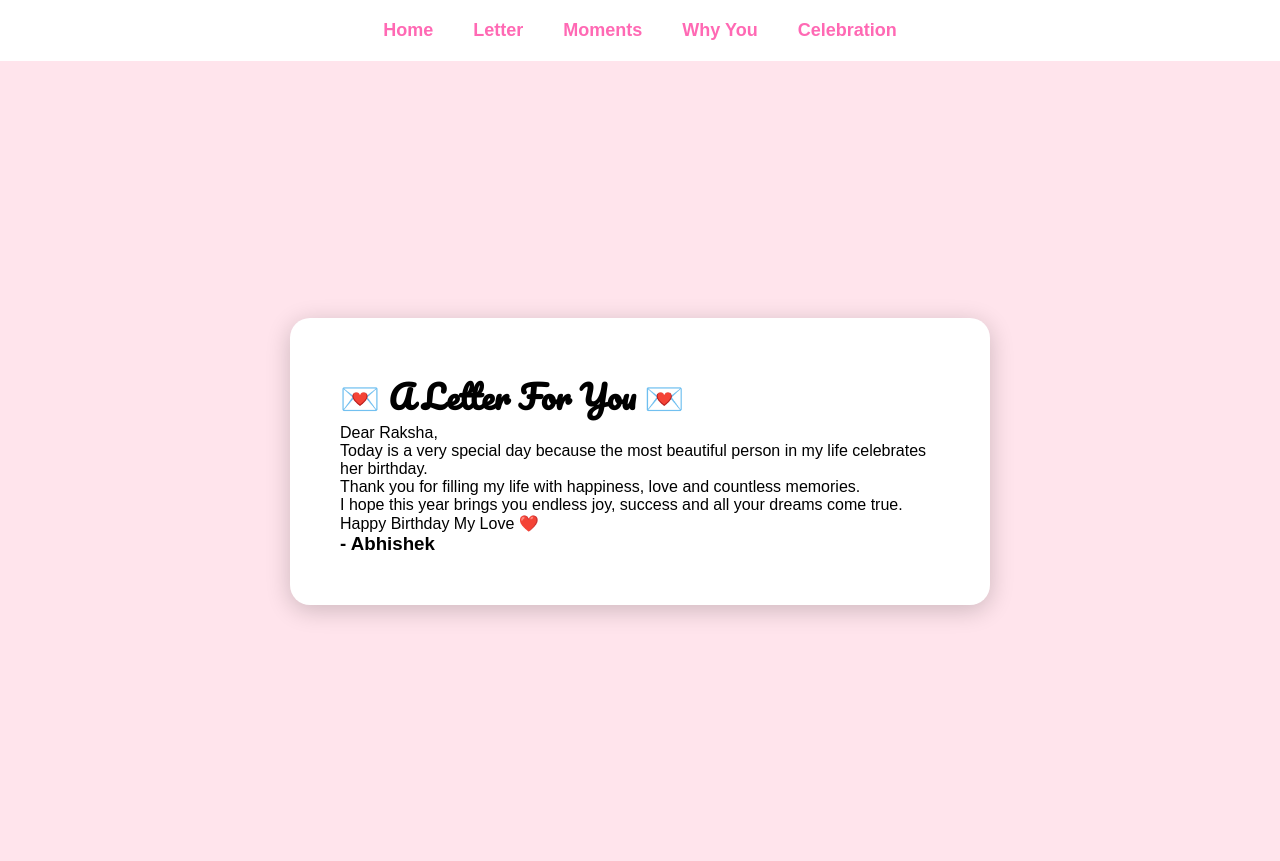
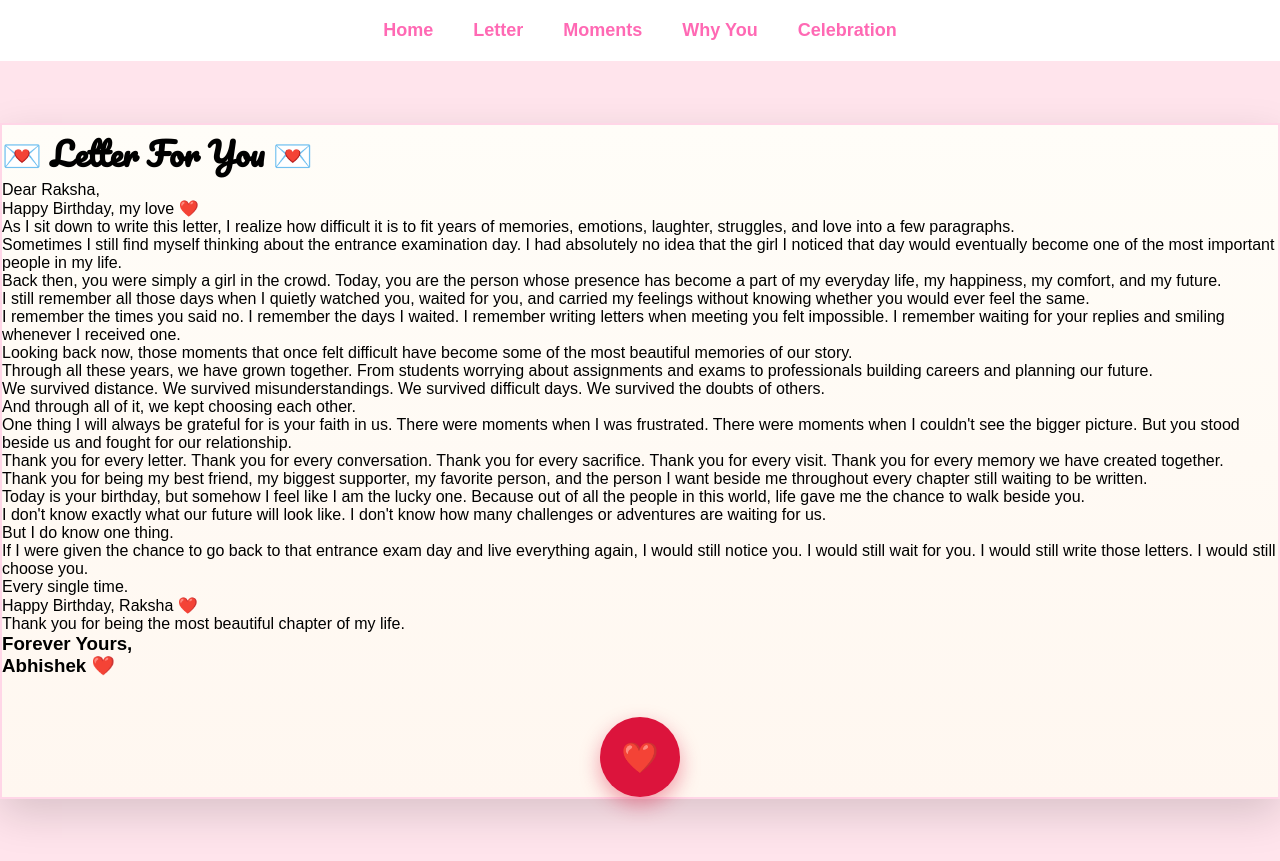
Before and after one commit to abhishekpr86/Birthday-Wishes, a React (Vite) app: page /letter in a window 1280 px wide. Built offline with nearby package versions, Linux system fonts and the light colour scheme.

Commit message:
Added so many feature like Moments page and changed the letter page

```diff
--- /dev/null
+++ b/src/data/memories.js
@@ -0,0 +1,164 @@
+const memories = [
+  {
+    id: 1,
+    image: "/images/memories/beige.jpg"
+
+  },
+
+  {
+    id: 2,
+    image: "/images/memories/moment2.jpg"
+  },
+
+  {
+    id: 3,
+    image: "/images/memories/moment3.jpg"
+  },
+
+  {
+    id: 4,
+    image: "/images/memories/moment4.jpg"
+  },
+  {
+    id: 1,
+    image: "/images/memories/beige.jpg"
+
+  },
+
+  {
+    id: 2,
+    image: "/images/memories/moment2.jpg"
+  },
+
+  {
+    id: 3,
+    image: "/images/memories/moment3.jpg"
+  },
+
+  {
+    id: 4,
+    image: "/images/memories/moment4.jpg"
+  },
+  {
+    id: 1,
+    image: "/images/memories/beige.jpg"
+
+  },
+
+  {
+    id: 2,
+    image: "/images/memories/moment2.jpg"
+  },
+
+  {
+    id: 3,
+    image: "/images/memories/moment3.jpg"
+  },
+
+  {
+    id: 4,
+    image: "/images/memories/moment4.jpg"
+  },
+  {
+    id: 1,
+    image: "/images/memories/beige.jpg"
+
+  },
+
+  {
+    id: 2,
+    image: "/images/memories/moment2.jpg"
+  },
+
+  {
+    id: 3,
+    image: "/images/memories/moment3.jpg"
+  },
+
+  {
+    id: 4,
+    image: "/images/memories/moment4.jpg"
+  },
+  {
+    id: 1,
+    image: "/images/memories/beige.jpg"
+
+  },
+
+  {
+    id: 2,
+    image: "/images/memories/moment2.jpg"
+  },
+
+  {
+    id: 3,
+    image: "/images/memories/moment3.jpg"
+  },
+
+  {
+    id: 4,
+    image: "/images/memories/moment4.jpg"
+  },
+  {
+    id: 1,
+    image: "/images/memories/beige.jpg"
+
+  },
+
+  {
+    id: 2,
+    image: "/images/memories/moment2.jpg"
+  },
+
+  {
+    id: 3,
+    image: "/images/memories/moment3.jpg"
+  },
+
+  {
+    id: 4,
+    image: "/images/memories/moment4.jpg"
+  },
+  {
+    id: 1,
+    image: "/images/memories/beige.jpg"
+
+  },
+
+  {
+    id: 2,
+    image: "/images/memories/moment2.jpg"
+  },
+
+  {
+    id: 3,
+    image: "/images/memories/moment3.jpg"
+  },
+
+  {
+    id: 4,
+    image: "/images/memories/moment4.jpg"
+  },
+  {
+    id: 1,
+    image: "/images/memories/beige.jpg"
+
+  },
+
+  {
+    id: 2,
+    image: "/images/memories/moment2.jpg"
+  },
+
+  {
+    id: 3,
+    image: "/images/memories/moment3.jpg"
+  },
+
+  {
+    id: 4,
+    image: "/images/memories/moment4.jpg"
+  }
+];
+
+export default memories;
--- a/src/pages/CelebrationPage.jsx
+++ b/src/pages/CelebrationPage.jsx
@@ -1,5 +1,7 @@
 import Confetti from "react-confetti";
 import { useNavigate } from "react-router-dom";
+import FloatingHearts from "../components/FloatingHearts";
+
 
 function CelebrationPage() {
   const navigate = useNavigate();
@@ -7,8 +9,12 @@ function CelebrationPage() {
   return (
     <div className="celebration-page">
 
-      <Confetti />
-
+      <Confetti
+numberOfPieces={85}
+recycle={true}
+gravity={0.05}
+/>
+    <FloatingHearts />
       <div className="celebration-card">
 
         <h1>🎉 Happy Birthday Raksha ❤️</h1>
--- a/src/pages/LetterPage.jsx
+++ b/src/pages/LetterPage.jsx
@@ -7,33 +7,137 @@ function LetterPage() {
 
       <div className="letter-container">
        <div className="letter-card">
-          <h1>💌 A Letter For You 💌</h1>
+
+  <h1>💌 Letter For You 💌</h1>
 
   <p>
     Dear Raksha,
   </p>
 
   <p>
-            Today is a very special day because the most
-            beautiful person in my life celebrates her
-            birthday.
+    Happy Birthday, my love ❤️
   </p>
 
   <p>
-            Thank you for filling my life with happiness,
-            love and countless memories.
+    As I sit down to write this letter, I realize how difficult it is to
+    fit years of memories, emotions, laughter, struggles, and love into a
+    few paragraphs.
   </p>
 
   <p>
-            I hope this year brings you endless joy,
-            success and all your dreams come true.
+    Sometimes I still find myself thinking about the entrance examination
+    day. I had absolutely no idea that the girl I noticed that day would
+    eventually become one of the most important people in my life.
   </p>
 
   <p>
-            Happy Birthday My Love ❤️
+    Back then, you were simply a girl in the crowd. Today, you are the
+    person whose presence has become a part of my everyday life,
+    my happiness, my comfort, and my future.
   </p>
 
-          <h3>- Abhishek</h3>
+  <p>
+    I still remember all those days when I quietly watched you, waited for
+    you, and carried my feelings without knowing whether you would ever
+    feel the same.
+  </p>
+
+  <p>
+    I remember the times you said no.
+    I remember the days I waited.
+    I remember writing letters when meeting you felt impossible.
+    I remember waiting for your replies and smiling whenever I received one.
+  </p>
+
+  <p>
+    Looking back now, those moments that once felt difficult have become
+    some of the most beautiful memories of our story.
+  </p>
+
+  <p>
+    Through all these years, we have grown together.
+    From students worrying about assignments and exams to professionals
+    building careers and planning our future.
+  </p>
+
+  <p>
+    We survived distance.
+    We survived misunderstandings.
+    We survived difficult days.
+    We survived the doubts of others.
+  </p>
+
+  <p>
+    And through all of it, we kept choosing each other.
+  </p>
+
+  <p>
+    One thing I will always be grateful for is your faith in us.
+    There were moments when I was frustrated.
+    There were moments when I couldn't see the bigger picture.
+    But you stood beside us and fought for our relationship.
+  </p>
+
+  <p>
+    Thank you for every letter.
+    Thank you for every conversation.
+    Thank you for every sacrifice.
+    Thank you for every visit.
+    Thank you for every memory we have created together.
+  </p>
+
+  <p>
+    Thank you for being my best friend,
+    my biggest supporter,
+    my favorite person,
+    and the person I want beside me throughout every chapter still waiting
+    to be written.
+  </p>
+
+  <p>
+    Today is your birthday, but somehow I feel like I am the lucky one.
+    Because out of all the people in this world, life gave me the chance
+    to walk beside you.
+  </p>
+
+  <p>
+    I don't know exactly what our future will look like.
+    I don't know how many challenges or adventures are waiting for us.
+  </p>
+
+  <p>
+    But I do know one thing.
+  </p>
+
+  <p>
+    If I were given the chance to go back to that entrance exam day and
+    live everything again, I would still notice you.
+    I would still wait for you.
+    I would still write those letters.
+    I would still choose you.
+  </p>
+
+  <p>
+    Every single time.
+  </p>
+
+  <p>
+    Happy Birthday, Raksha ❤️
+  </p>
+
+  <p>
+    Thank you for being the most beautiful chapter of my life.
+  </p>
+
+  <h3>
+    Forever Yours,
+    <br />
+    Abhishek ❤️
+  </h3>
+  <div className="wax-seal">
+  ❤️
+</div>
+
 </div>
              </div>
     </>
--- a/src/pages/MomentsPage.jsx
+++ b/src/pages/MomentsPage.jsx
@@ -1,34 +1,39 @@
+import memories from "../data/memories";
 import Navbar from "../components/Navbar";
 
 function MomentsPage() {
   return (
     <>
       <Navbar />
+      <div className="moments-page">
 
-      <div className="moments-container">
-        <h1>📸 Our Beautiful Moments</h1>
 
-        <div className="gallery">
+      <h1>
+        📸 Our Beautiful Moments
+      </h1>
 
-          <div className="photo-card">
-            Photo 1
+      <div className="memories-container">
+
+        {memories.map((memory) => (
+
+          <div
+            key={memory.id}
+            className="memory-card"
+          >
+
+            <img src={memory.image} alt={memory.title}/>
+
+
+
+
+
           </div>
 
-          <div className="photo-card">
-            Photo 2
-          </div>
-
-          <div className="photo-card">
-            Photo 3
-          </div>
-
-          <div className="photo-card">
-            Photo 4
-          </div>
-
-        </div>
+        ))}
 
       </div>
+
+    </div>
     </>
   );
 }
--- a/src/styles.css
+++ b/src/styles.css
@@ -249,16 +249,45 @@ body {
 }
 
 .letter-card {
-  width: 700px;
 
-  padding: 50px;
+  background:
+    linear-gradient(
+      to bottom,
+      #fffdf8,
+      #fff7f0
+    );
 
-  background: white;
+  border: 2px solid #ffd6e7;
 
-  border-radius: 20px;
+  box-shadow:
+    0 15px 40px rgba(0,0,0,.15);
 
-  box-shadow: 0 5px 25px
-      rgba(0,0,0,0.2);
+  position: relative;
+}
+
+.wax-seal {
+
+  width: 80px;
+  height: 80px;
+
+  background: crimson;
+
+  color: white;
+
+  border-radius: 50%;
+
+  display: flex;
+
+  justify-content: center;
+  align-items: center;
+
+  margin: 40px auto 0;
+
+  font-size: 30px;
+
+  box-shadow:
+    0 8px 20px rgba(220,20,60,.4);
+
 }
 
 .home-container h1 {
@@ -995,3 +1024,146 @@ body {
   }
 
 }
+
+
+.moments-page {
+
+  min-height: 100vh;
+
+  background: linear-gradient(
+    135deg,
+    #fff0f5,
+    #ffe4e1
+  );
+
+  padding: 50px;
+}
+
+.moments-page h1 {
+
+  text-align: center;
+
+  color: deeppink;
+
+  margin-bottom: 40px;
+}
+
+.memories-container {
+
+  display: flex;
+
+  gap: 30px;
+
+  overflow-x: auto;
+
+  scroll-behavior: smooth;
+
+  padding-bottom: 20px;
+
+  scrollbar-width: none; /* Firefox */
+
+  -ms-overflow-style: none; /* IE and Edge */
+}.memories-container {
+
+  display: flex;
+
+  gap: 25px;
+
+  overflow-x: auto;
+
+  padding: 30px;
+
+  scroll-behavior: smooth;
+
+  scrollbar-width: none;
+}
+.memories-container {
+
+  display: flex;
+
+  gap: 25px;
+
+  overflow-x: auto;
+
+  padding: 30px;
+
+  scroll-behavior: smooth;
+
+  scrollbar-width: none;
+}
+
+.memories-container::-webkit-scrollbar {
+  display: none;
+}
+
+
+
+.memory-card {
+
+  flex: 0 0 auto;
+
+  width: 450px;
+
+  height: 300px;
+
+  border-radius: 25px;
+
+  overflow: hidden;
+
+  box-shadow:
+      0 10px 30px rgba(0,0,0,.15);
+
+  transition: all .4s ease;
+}
+
+.memory-card:hover {
+
+  transform:
+    translateY(-10px);
+
+}
+
+.memory-card:hover img {
+
+  transform: scale(1.05);
+
+}
+
+.memory-card {
+
+  background: white;
+
+  padding: 12px;
+
+  border-radius: 12px;
+
+  width: 420px;
+
+  height: 320px;
+}
+
+
+.memory-card h2 {
+
+  color: deeppink;
+
+  padding: 20px 20px 10px;
+}
+
+.memory-card p {
+
+  padding: 0 20px 20px;
+
+  line-height: 1.7;
+}
+
+.memory-card img {
+
+  width: 100%;
+
+  height: 300px;
+
+  object-fit: cover;
+
+  border-radius: 20px 20px 20px 20px;
+}
```
Also changed, not shown: public/images/memories/beige.jpg (added). Lines whose indentation alone changed are shown as unchanged.
